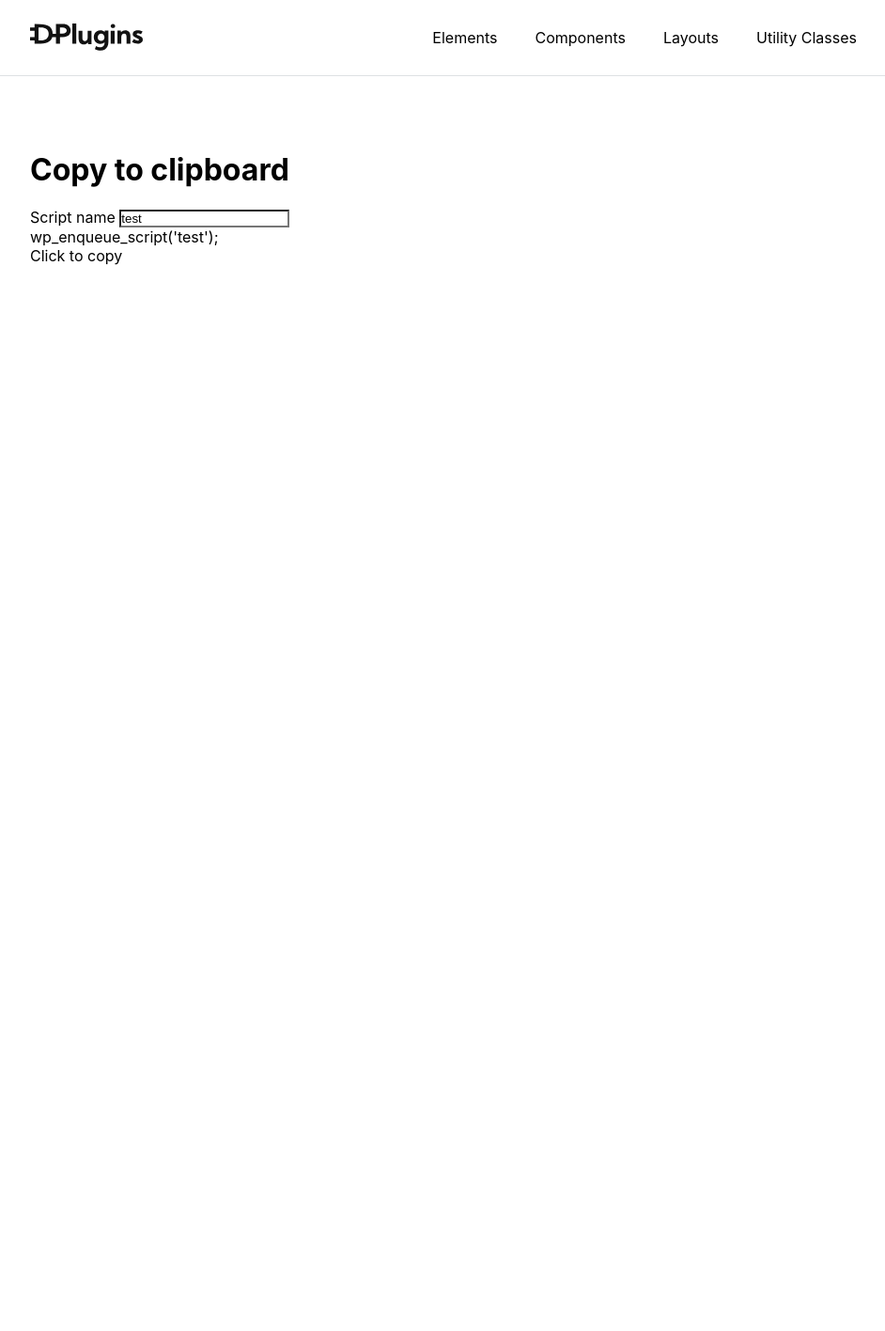
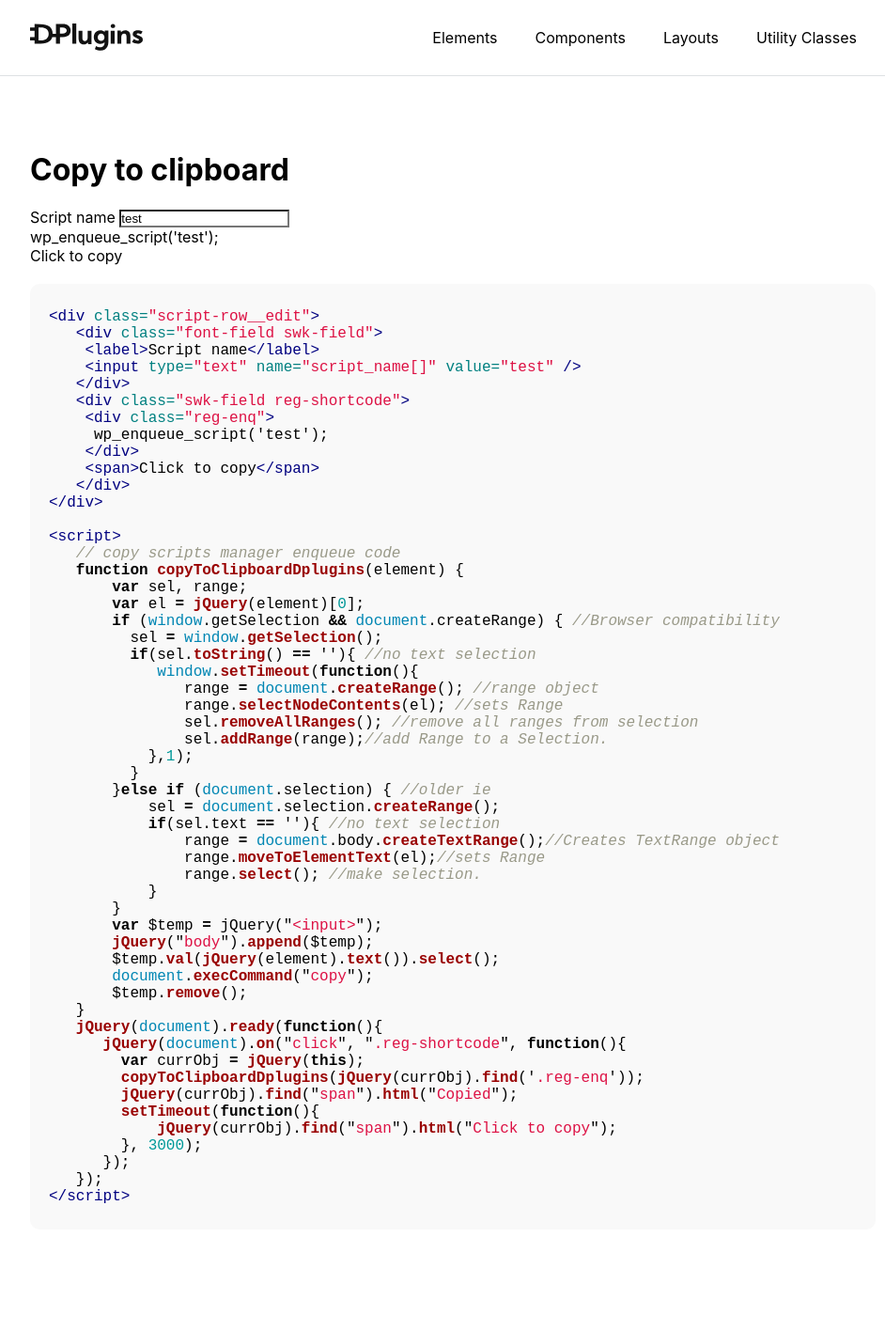
Before and after one commit to krstivoja/Plugins-Styleguide, a Jekyll site: the page built from _components/copy-to-clipboard.md, in a window 1280 px wide. Shown: the whole page at 94% size, without its empty margins (158-1100 px from the left). Built offline with Jekyll 4.4.1, drawn with Linux system fonts in a browser that asks for light colours; before the commit the page ends 900 px from its top, so only the background shows below that.

Commit message:
Update copy-to-clipboard.md

```diff
--- a/_components/copy-to-clipboard.md
+++ b/_components/copy-to-clipboard.md
@@ -56,3 +56,61 @@ title: Copy to clipboard
       });
    });
 </script>
+
+
+{% highlight html %}
+
+<div class="script-row__edit">
+   <div class="font-field swk-field">
+    <label>Script name</label>
+    <input type="text" name="script_name[]" value="test" />
+   </div>
+   <div class="swk-field reg-shortcode">
+    <div class="reg-enq">
+     wp_enqueue_script('test');
+    </div>
+    <span>Click to copy</span>
+   </div>
+</div>
+
+<script>
+   // copy scripts manager enqueue code
+   function copyToClipboardDplugins(element) {
+       var sel, range;
+       var el = jQuery(element)[0];
+       if (window.getSelection && document.createRange) { //Browser compatibility
+         sel = window.getSelection();
+         if(sel.toString() == ''){ //no text selection
+            window.setTimeout(function(){
+               range = document.createRange(); //range object
+               range.selectNodeContents(el); //sets Range
+               sel.removeAllRanges(); //remove all ranges from selection
+               sel.addRange(range);//add Range to a Selection.
+           },1);
+         }
+       }else if (document.selection) { //older ie
+           sel = document.selection.createRange();
+           if(sel.text == ''){ //no text selection
+               range = document.body.createTextRange();//Creates TextRange object
+               range.moveToElementText(el);//sets Range
+               range.select(); //make selection.
+           }
+       }
+       var $temp = jQuery("<input>");
+       jQuery("body").append($temp);
+       $temp.val(jQuery(element).text()).select();
+       document.execCommand("copy");
+       $temp.remove();
+   }
+   jQuery(document).ready(function(){
+      jQuery(document).on("click", ".reg-shortcode", function(){
+        var currObj = jQuery(this);
+        copyToClipboardDplugins(jQuery(currObj).find('.reg-enq'));
+        jQuery(currObj).find("span").html("Copied");
+        setTimeout(function(){
+            jQuery(currObj).find("span").html("Click to copy");
+        }, 3000);
+      });
+   });
+</script>
+{% endhighlight %}
```
